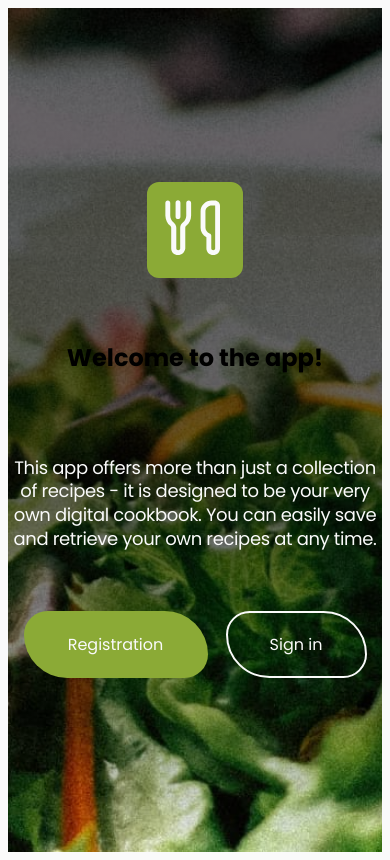
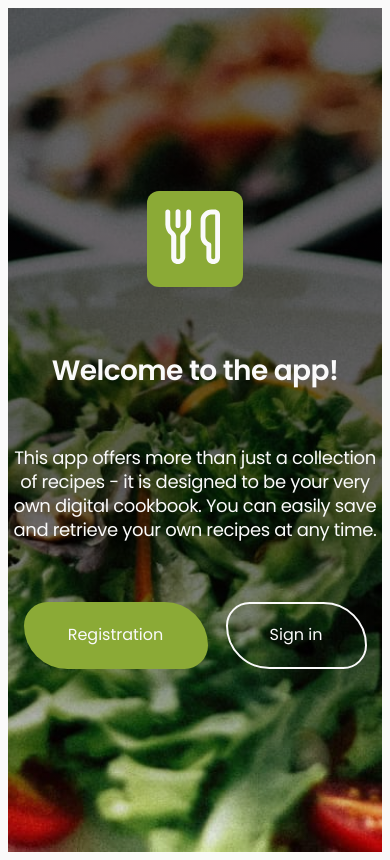
Before and after one commit to DominikDanielewicz/SoYummy, a React (Vite) app: page / in a window 390 px wide. Built offline with nearby package versions, Linux system fonts and the light colour scheme.

Commit message:
Heading component and css responsive images
Heading component prepare and applied responsive images for diffrent pixel density screens on Welcome page

```diff
--- /dev/null
+++ b/src/components/Heading/Heading.jsx
@@ -0,0 +1,12 @@
+import { StyledHeading } from './Heading.styled';
+import PropTypes from 'prop-types';
+
+const Heading = ({ children }) => {
+  return <StyledHeading>{children}</StyledHeading>;
+};
+
+Heading.propTypes = {
+  children: PropTypes.node,
+};
+
+export default Heading;
--- /dev/null
+++ b/src/components/Heading/Heading.styled.js
@@ -0,0 +1,23 @@
+import styled, { css } from 'styled-components';
+import { colors, typography } from '../../styles/themes';
+
+const StyledHeading = styled.h1`
+  color: ${colors.mainLight};
+  font-feature-settings: 'liga' off;
+  font-size: ${typography.size.substantial};
+  font-weight: ${typography.weight.semiBold};
+  line-height: 1;
+  letter-spacing: -0.56px;
+  text-align: center;
+
+  ${props =>
+    props.$variant === 'section' &&
+    css`
+      color: ${props => props.theme.color.heading.primary};
+      font-size: 4.4rem;
+      letter-spacing: -0.88px;
+      text-align: left;
+    `}
+`;
+
+export default StyledHeading;
--- a/src/pages/WelcomePage/WelcomePage.jsx
+++ b/src/pages/WelcomePage/WelcomePage.jsx
@@ -3,19 +3,30 @@ import Logo from './../../components/Logo/Logo';
 import { ButtonsWrapper } from './WelcomePage.styled';
 import Button from './../../components/Button/Button.styled';
 import Paragraph from './../../components/Paragraph/Paragraph.styled';
+import { useNavigate } from 'react-router-dom';
+import Heading from './../../components/Heading/Heading.styled';
+import { TextWrapper } from './WelcomePage.styled';
 
 const WelcomePage = () => {
+  const navigate = useNavigate();
+
   return (
     <WelcomePageSection>
       <Logo />
-      <h2>Welcome to the app!</h2>
-      <Paragraph $variant="welcome">
-        This app offers more than just a collection of recipes - it is designed to be your very own
-        digital cookbook. You can easily save and retrieve your own recipes at any time.
-      </Paragraph>
+      <TextWrapper>
+        <Heading as="h3">Welcome to the app!</Heading>
+        <Paragraph $variant="welcome">
+          This app offers more than just a collection of recipes - it is designed to be your very
+          own digital cookbook. You can easily save and retrieve your own recipes at any time.
+        </Paragraph>
+      </TextWrapper>
       <ButtonsWrapper>
-        <Button $variant="register">Registration</Button>
-        <Button $variant="signin">Sign in</Button>
+        <Button $variant="register" onClick={() => navigate('/register')}>
+          Registration
+        </Button>
+        <Button $variant="signin" onClick={() => navigate('/login')}>
+          Sign in
+        </Button>
       </ButtonsWrapper>
     </WelcomePageSection>
   );
--- a/src/pages/WelcomePage/WelcomePage.styled.js
+++ b/src/pages/WelcomePage/WelcomePage.styled.js
@@ -1,8 +1,14 @@
 import styled from 'styled-components';
 import { colors } from '../../styles/themes';
-import WelcomeBackgroundDesktop from '../../assets/images/welcome-desktop.jpg';
 import { StyledLogo } from './../../components/Logo/Logo.styled';
 import StyledParagraph from './../../components/Paragraph/Paragraph.styled';
+
+import WelcomeBackgroundDesktop from '../../assets/images/welcome-desktop.jpg';
+import WelcomeBackgroundDesktop2x from '../../assets/images/welcome-desktop@2x.jpg';
+import WelcomeBackgroundMobile from '../../assets/images/welcome-mobile.jpg';
+import WelcomeBackgroundMobile2x from '../../assets/images/welcome-mobile@2x.jpg';
+import WelcomeBackgroundTablet from '../../assets/images/welcome-tablet.jpg';
+import WelcomeBackgroundTablet2x from '../../assets/images/welcome-tablet@2x.jpg';
 
 export const WelcomePageSection = styled.section`
   width: 100%;
@@ -18,10 +24,67 @@ export const WelcomePageSection = styled.section`
       ${colors.welcomeGradientSecond} 78.98%,
       ${colors.transparent} 100%
     ),
-    url(${WelcomeBackgroundDesktop});
+    url(${WelcomeBackgroundMobile});
   background-repeat: no-repeat;
   background-position: bottom;
   background-size: cover;
+
+  @media screen and (min-device-pixel-ratio: 2) and (max-width: 767px),
+    screen and (min-resolution: 192dpi) and (max-width: 767px),
+    screen and (min-resolution: 2dppx) and (max-width: 767px) {
+    background-image: linear-gradient(
+        180deg,
+        ${colors.welcomeGradientFirst} 58.58%,
+        ${colors.welcomeGradientSecond} 78.98%,
+        ${colors.transparent} 100%
+      ),
+      url(${WelcomeBackgroundMobile2x});
+  }
+
+  @media screen and (min-width: 768px) {
+    background-image: linear-gradient(
+        180deg,
+        ${colors.welcomeGradientFirst} 58.58%,
+        ${colors.welcomeGradientSecond} 78.98%,
+        ${colors.transparent} 100%
+      ),
+      url(${WelcomeBackgroundTablet});
+  }
+
+  @media screen and (min-device-pixel-ratio: 2) and (min-width: 768px),
+    screen and (min-resolution: 192dpi) and (min-width: 768px),
+    screen and (min-resolution: 2dppx) and (min-width: 768px) {
+    background-image: linear-gradient(
+        180deg,
+        ${colors.welcomeGradientFirst} 58.58%,
+        ${colors.welcomeGradientSecond} 78.98%,
+        ${colors.transparent} 100%
+      ),
+      url(${WelcomeBackgroundTablet2x});
+  }
+
+  @media screen and (min-width: 1200px) {
+    background-image: linear-gradient(
+        180deg,
+        ${colors.welcomeGradientFirst} 58.58%,
+        ${colors.welcomeGradientSecond} 78.98%,
+        ${colors.transparent} 100%
+      ),
+      url(${WelcomeBackgroundDesktop});
+  }
+
+  @media screen and (min-device-pixel-ratio: 2) and (min-width: 1200px),
+    screen and (min-resolution: 192dpi) and (min-width: 1200px),
+    screen and (min-resolution: 2dppx) and (min-width: 1200px),
+    screen and (min-width: 2560px) {
+    background-image: linear-gradient(
+        180deg,
+        ${colors.welcomeGradientFirst} 58.58%,
+        ${colors.welcomeGradientSecond} 78.98%,
+        ${colors.transparent} 100%
+      ),
+      url(${WelcomeBackgroundDesktop2x});
+  }
 
   ${StyledLogo} {
     width: 6.8rem;
@@ -34,6 +97,12 @@ export const WelcomePageSection = styled.section`
   }
 `;
 
+export const TextWrapper = styled.div`
+  display: flex;
+  flex-direction: column;
+  gap: 1.5rem;
+`;
+
 export const ButtonsWrapper = styled.div`
   display: flex;
   flex-direction: row;
--- a/src/styles/themes.js
+++ b/src/styles/themes.js
@@ -109,6 +109,9 @@ const lightTheme = {
     paragraph: {
       primary: colors.secondaryDark,
     },
+    heading: {
+      primary: colors.primaryDark,
+    },
   },
 
   ...media,
@@ -144,6 +147,9 @@ const darkTheme = {
       secondary: colors.brand,
     },
     paragraph: {
+      primary: colors.mainLight,
+    },
+    heading: {
       primary: colors.mainLight,
     },
   },
@@ -230,4 +236,4 @@ const GlobalStyles = styled.createGlobalStyle`
   }
 `;
 
-export { GlobalStyles, lightTheme, darkTheme, colors };
+export { GlobalStyles, lightTheme, darkTheme, colors, typography, media };
```
